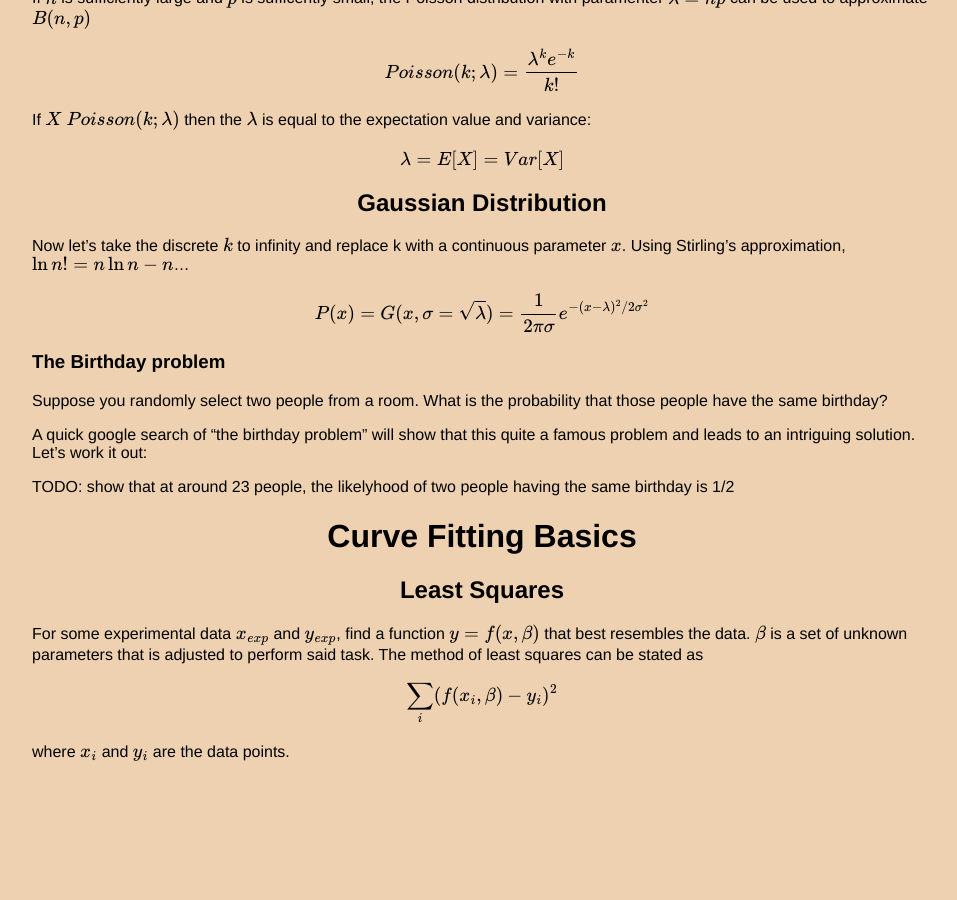
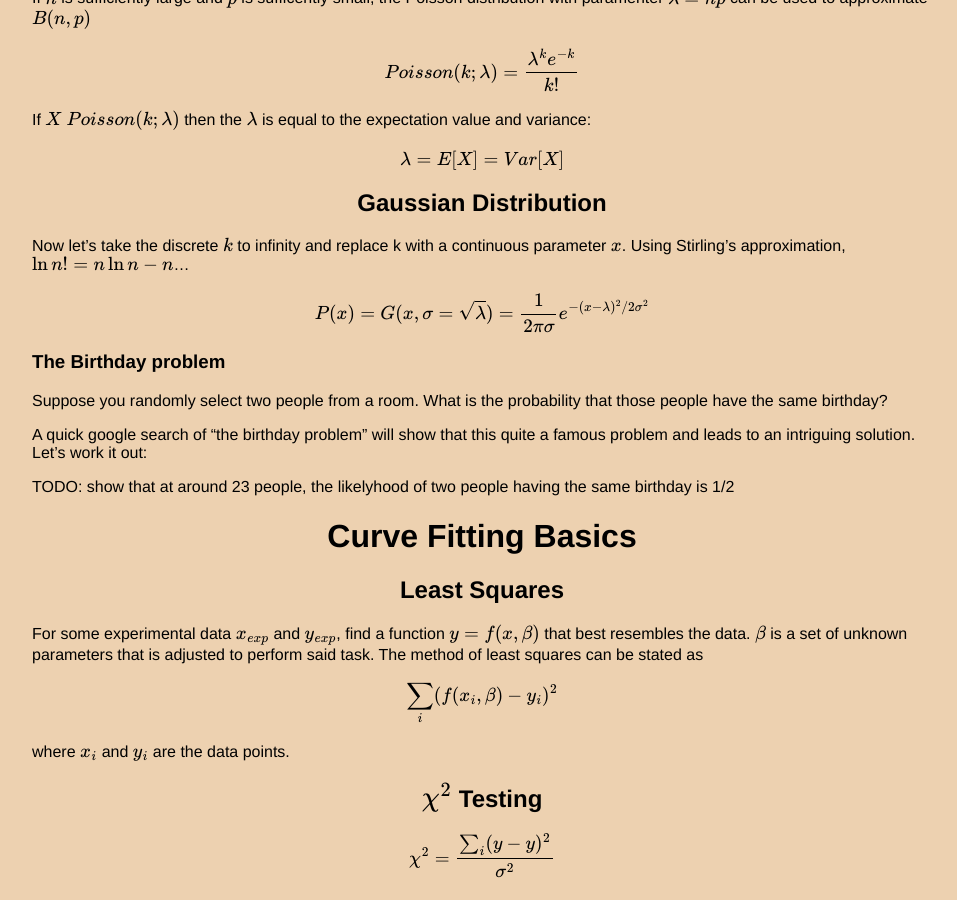
Before and after one commit to thaihangchung7/thaihangchung7.github.io, a Jekyll site: the page built from _theory/statistics.md, in a window 1280 px wide and 900 px high, scrolled down 1245 px. Shown: the whole window, without its empty margins (158-1115 px from the left). Built offline with Jekyll 4.4.1, drawn with Linux system fonts in a browser that asks for light colours; formulas are drawn with MathJax 3; before the commit the page ends 2026 px from its top, so only the background shows below that.

Commit message:
Adding chi sq equation

```diff
--- a/_theory/statistics.md
+++ b/_theory/statistics.md
@@ -78,3 +78,7 @@ For some experimental data $$x_{exp}$$ and $$y_{exp}$$, find a function $$y = f(
 $$ \sum_{i} (f(x_{i},\beta) - y_{i})^{2} $$
 
 where $$x_{i}$$ and $$y_{i}$$ are the data points.
+
+## $$\chi^{2}$$ Testing
+
+$$ \chi^{2} = \frac{\sum_{i} (y - y)^{2}}{\sigma^{2}} $$
```
